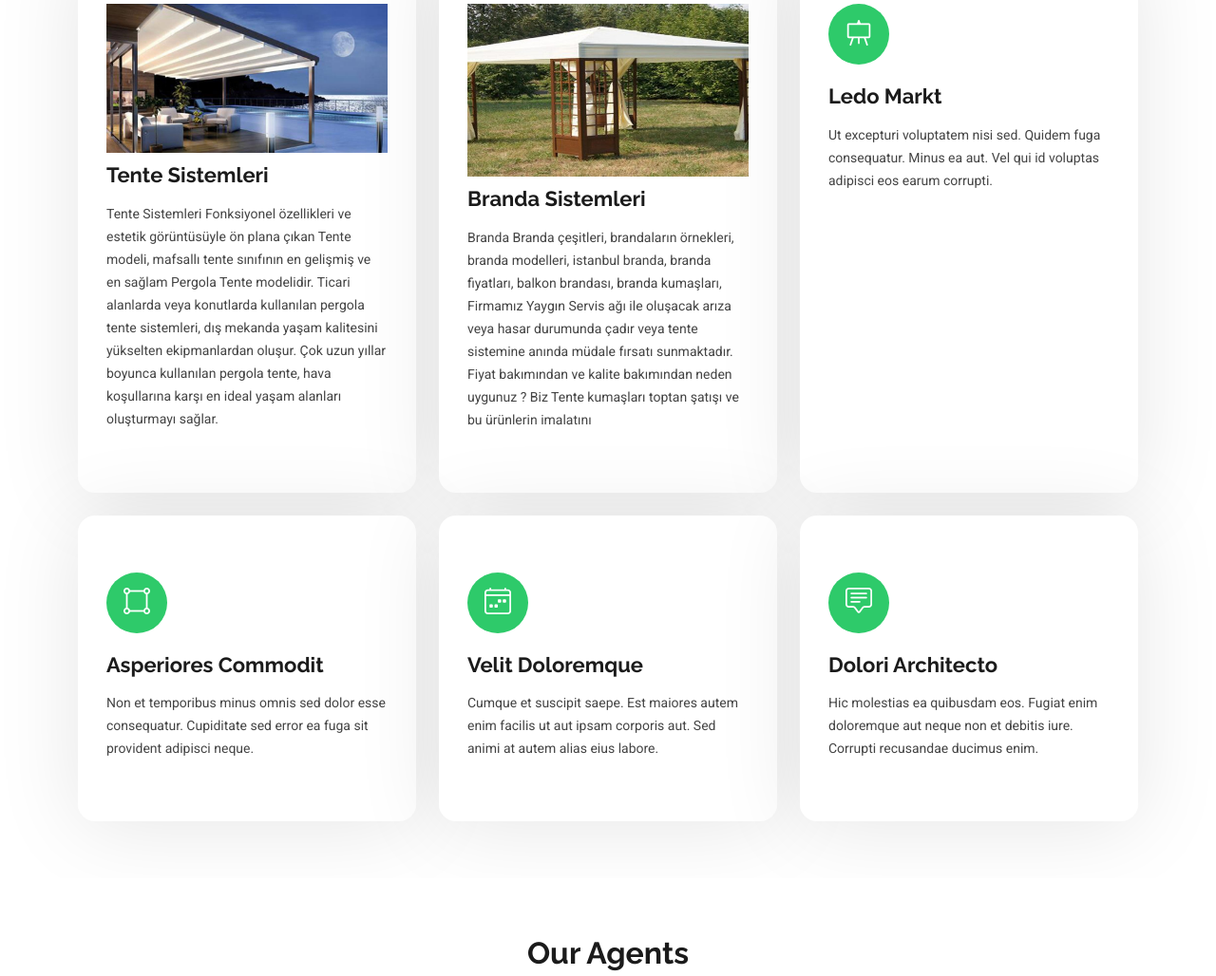
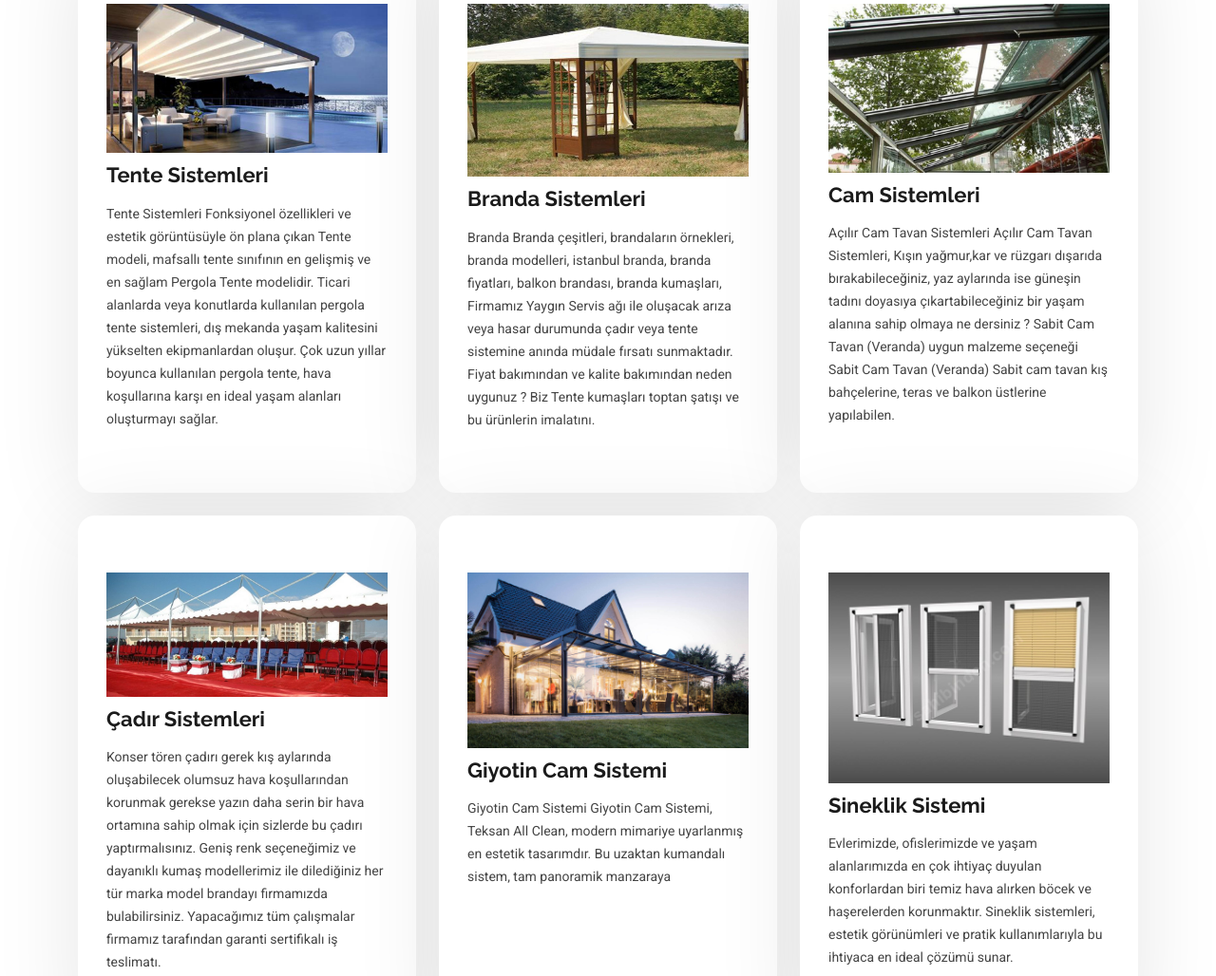
Before and after one commit to mucahit1253/IsFrontent, a plain HTML site: page EstateAgency/index.html in a window 1280 px wide. Shown: the part 1029-2057 px from the top of the page at 95% size. Drawn offline with Linux system fonts and the light colour scheme.

Commit message:
sitemleri tamaldım

```diff
--- a/EstateAgency/index.html
+++ b/EstateAgency/index.html
@@ -167,57 +167,59 @@
               <a href="service-details.html" class="stretched-link">
                 <h3>Branda Sistemleri</h3>
               </a>
-              <p>Branda Branda çeşitleri, brandaların örnekleri, branda modelleri, istanbul branda, branda fiyatları, balkon brandası, branda kumaşları, Firmamız Yaygın Servis ağı ile oluşacak arıza veya hasar durumunda çadır veya tente sistemine anında müdale fırsatı sunmaktadır. Fiyat bakımından ve kalite bakımından neden uygunuz ? Biz Tente kumaşları toptan şatışı ve bu ürünlerin imalatını </p>
+              <p>Branda Branda çeşitleri, brandaların örnekleri, branda modelleri, istanbul branda, branda fiyatları, balkon brandası, branda kumaşları, Firmamız Yaygın Servis ağı ile oluşacak arıza veya hasar durumunda çadır veya tente sistemine anında müdale fırsatı sunmaktadır. Fiyat bakımından ve kalite bakımından neden uygunuz ? Biz Tente kumaşları toptan şatışı ve bu ürünlerin imalatını. </p>
             </div>
           </div><!-- End Service Item -->
 
           <div class="col-lg-4 col-md-6" data-aos="fade-up" data-aos-delay="300">
             <div class="service-item position-relative">
-              <div class="icon">
-                <i class="bi bi-easel"></i>
+              <div class="member">
+              <img src="assets/img/properties/Acilir-Cam-Tavan-Sistemleri.jpg" class="img-fluid" alt="" width="300" height="150">
               </div>
               <a href="service-details.html" class="stretched-link">
-                <h3>Ledo Markt</h3>
+                <h3>Cam Sistemleri</h3>
               </a>
-              <p>Ut excepturi voluptatem nisi sed. Quidem fuga consequatur. Minus ea aut. Vel qui id voluptas adipisci eos earum corrupti.</p>
+              <p>Açılır Cam Tavan Sistemleri Açılır Cam Tavan Sistemleri, Kışın yağmur,kar ve rüzgarı dışarıda bırakabileceğiniz, yaz aylarında ise güneşin tadını doyasıya çıkartabileceğiniz bir yaşam alanına sahip olmaya ne dersiniz ? Sabit Cam Tavan (Veranda) uygun malzeme seçeneği Sabit Cam Tavan (Veranda) Sabit cam tavan kış bahçelerine, teras ve balkon üstlerine yapılabilen. </p>
             </div>
           </div><!-- End Service Item -->
 
           <div class="col-lg-4 col-md-6" data-aos="fade-up" data-aos-delay="400">
             <div class="service-item position-relative">
-              <div class="icon">
-                <i class="bi bi-bounding-box-circles"></i>
+
+              <div class="member">
+              <img src="assets/img/properties/toren-cadiri.jpg" class="img-fluid" alt="" width="300" height="150">
               </div>
               <a href="service-details.html" class="stretched-link">
-                <h3>Asperiores Commodit</h3>
+                <h3>Çadır Sistemleri</h3>
               </a>
-              <p>Non et temporibus minus omnis sed dolor esse consequatur. Cupiditate sed error ea fuga sit provident adipisci neque.</p>
+
+              <p>Konser tören çadırı gerek kış aylarında oluşabilecek olumsuz hava koşullarından korunmak gerekse yazın daha serin bir hava ortamına sahip olmak için sizlerde bu çadırı yaptırmalısınız. Geniş renk seçeneğimiz ve dayanıklı kumaş modellerimiz ile dilediğiniz her tür marka model brandayı firmamızda bulabilirsiniz. Yapacağımız tüm çalışmalar firmamız tarafından garanti sertifikalı iş teslimatı. </p>
               <a href="service-details.html" class="stretched-link"></a>
             </div>
           </div><!-- End Service Item -->
 
           <div class="col-lg-4 col-md-6" data-aos="fade-up" data-aos-delay="500">
             <div class="service-item position-relative">
-              <div class="icon">
-                <i class="bi bi-calendar4-week"></i>
+              <div class="member">
+              <img src="assets/img/properties/Giyotin-Cam-Sistemi.jpg" class="img-fluid" alt="" width="300" height="150">
               </div>
               <a href="service-details.html" class="stretched-link">
-                <h3>Velit Doloremque</h3>
+                <h3>Giyotin Cam Sistemi</h3>
               </a>
-              <p>Cumque et suscipit saepe. Est maiores autem enim facilis ut aut ipsam corporis aut. Sed animi at autem alias eius labore.</p>
+              <p>Giyotin Cam Sistemi Giyotin Cam Sistemi, Teksan All Clean, modern mimariye uyarlanmış en estetik tasarımdır. Bu uzaktan kumandalı sistem, tam panoramik manzaraya </p>
               <a href="service-details.html" class="stretched-link"></a>
             </div>
           </div><!-- End Service Item -->
 
           <div class="col-lg-4 col-md-6" data-aos="fade-up" data-aos-delay="600">
             <div class="service-item position-relative">
-              <div class="icon">
-                <i class="bi bi-chat-square-text"></i>
+              <div class="member">
+              <img src="assets/img/properties/istanbul-sineklik-fiyatlari.jpg" class="img-fluid" alt="" width="300" height="150">
               </div>
               <a href="service-details.html" class="stretched-link">
-                <h3>Dolori Architecto</h3>
+                <h3>Sineklik  Sistemi</h3>
               </a>
-              <p>Hic molestias ea quibusdam eos. Fugiat enim doloremque aut neque non et debitis iure. Corrupti recusandae ducimus enim.</p>
+              <p>Evlerimizde, ofislerimizde ve yaşam alanlarımızda en çok ihtiyaç duyulan konforlardan biri temiz hava alırken böcek ve haşerelerden korunmaktır. Sineklik sistemleri, estetik görünümleri ve pratik kullanımlarıyla bu ihtiyaca en ideal çözümü sunar.</p>
               <a href="service-details.html" class="stretched-link"></a>
             </div>
           </div><!-- End Service Item -->
```
Also changed, not shown: EstateAgency/properties.html (+0 -1 lines), EstateAgency/assets/img/properties/Acilir-Cam-Tavan-Sistemleri.jpg (added), EstateAgency/assets/img/properties/Giyotin-Cam-Sistemi.jpg (added), EstateAgency/assets/img/properties/istanbul-sineklik-fiyatlari.jpg (added), EstateAgency/assets/img/properties/toren-cadiri.jpg (added).
